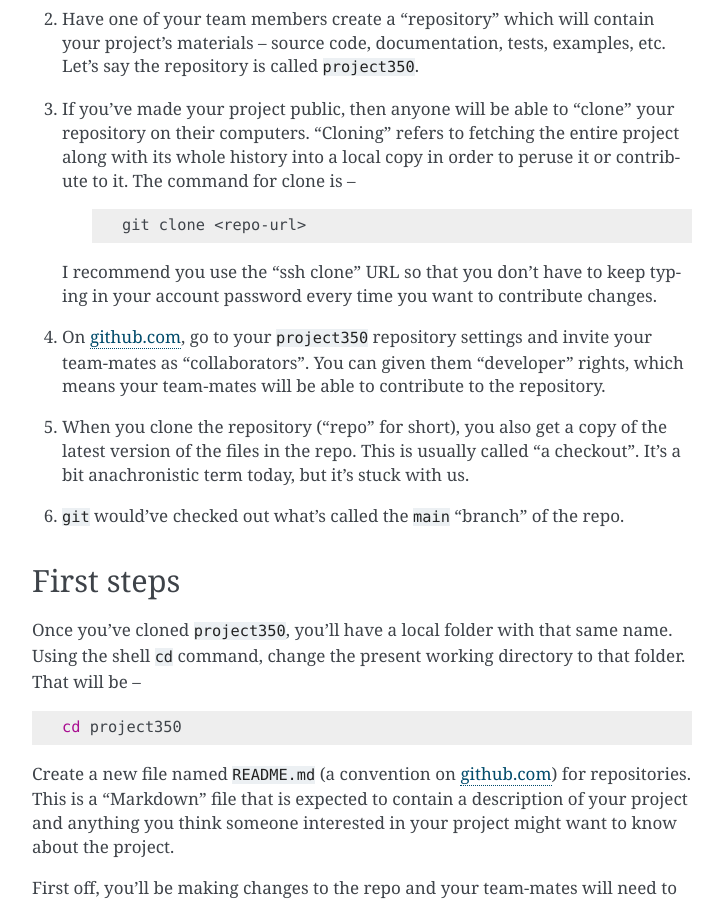
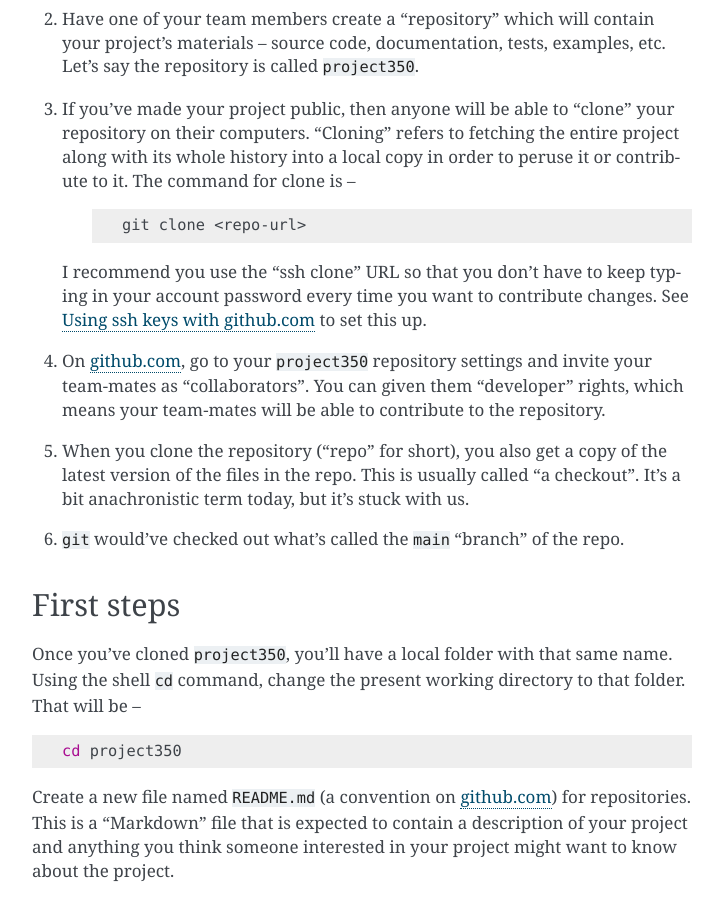
Before and after one commit to kreauniv/comp350, a Sphinx documentation site: the page built from source/git.rst, in a window 1280 px wide and 900 px high, scrolled down 958 px. Shown: the whole window, without its empty margins (388-1111 px from the left). Built offline with Sphinx 7.4.7, drawn with Linux system fonts in a browser that asks for light colours.

Commit message:
Added internal link

```diff
--- a/source/git.rst
+++ b/source/git.rst
@@ -55,6 +55,7 @@ Getting started
 
    I recommend you use the "ssh clone" URL so that you don't have to keep
    typing in your account password every time you want to contribute changes.
+   See :ref:`ssh-key-setup` to set this up.
 
 4. On `github.com`_, go to your ``project350`` repository settings and invite
    your team-mates as "collaborators". You can given them "developer" rights,
@@ -308,6 +309,8 @@ than purely on the command line, though it is also possible to do it on the
 command line. Due to the human judgement involved in this step, there is little
 you can do to automate it anyway.
 
+.. _ssh-key-setup:
+
 Using ssh keys with `github.com`_
 ---------------------------------
 
```
